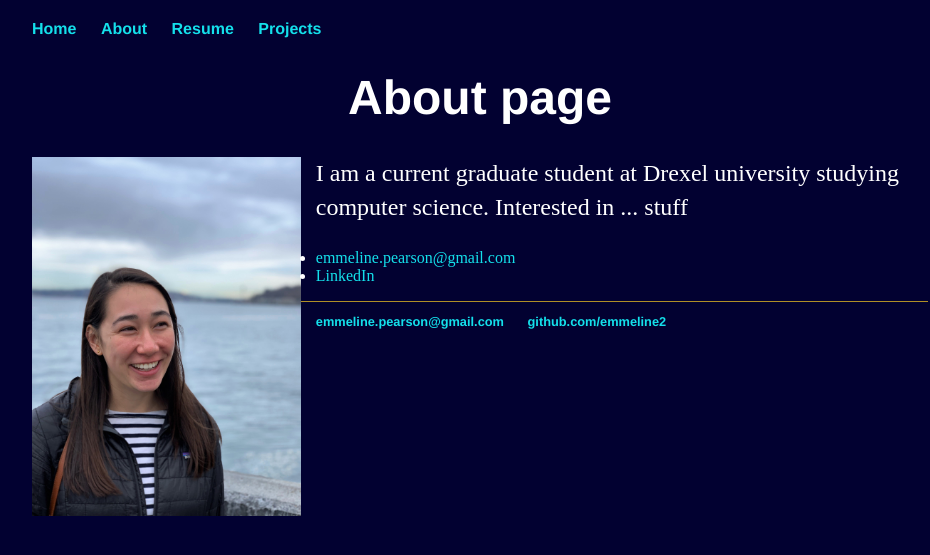
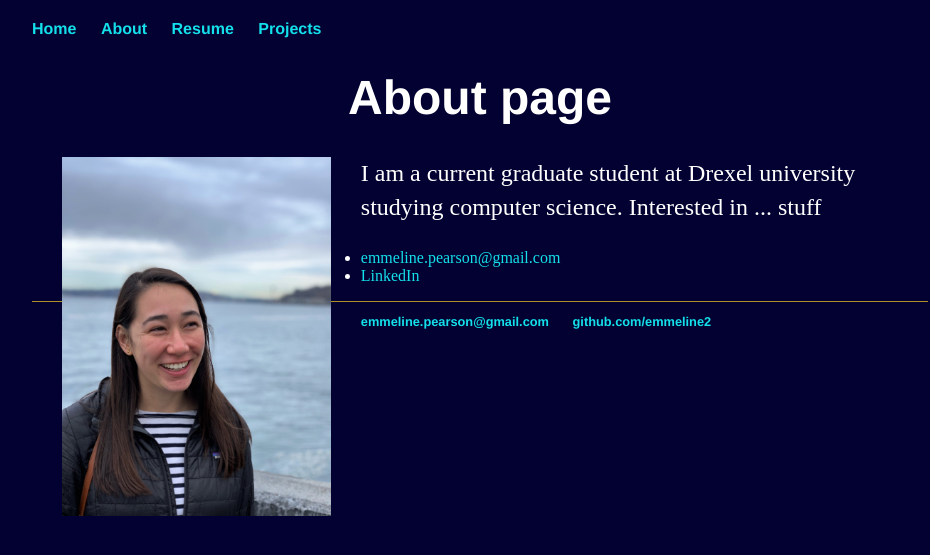
Before and after one commit to emmeline2/emmeline2.github.io, a Jekyll site: the page built from about/index.html, in a window 1280 px wide. Shown: the top 555 px of the page, without its empty margins (160-1090 px from the left). Built offline with Jekyll 4.4.1, drawn with Linux system fonts in a browser that asks for light colours.

Commit message:
margin padding

```diff
--- a/css/main.css
+++ b/css/main.css
@@ -54,7 +54,7 @@ footer {
     height: auto;
     max-width: 30%;
     float: left;
-    margin: 0 15px 0 0;
+    margin: 0 30px 0 30px;
 }
 
 .resumeBttnTxt{
```
